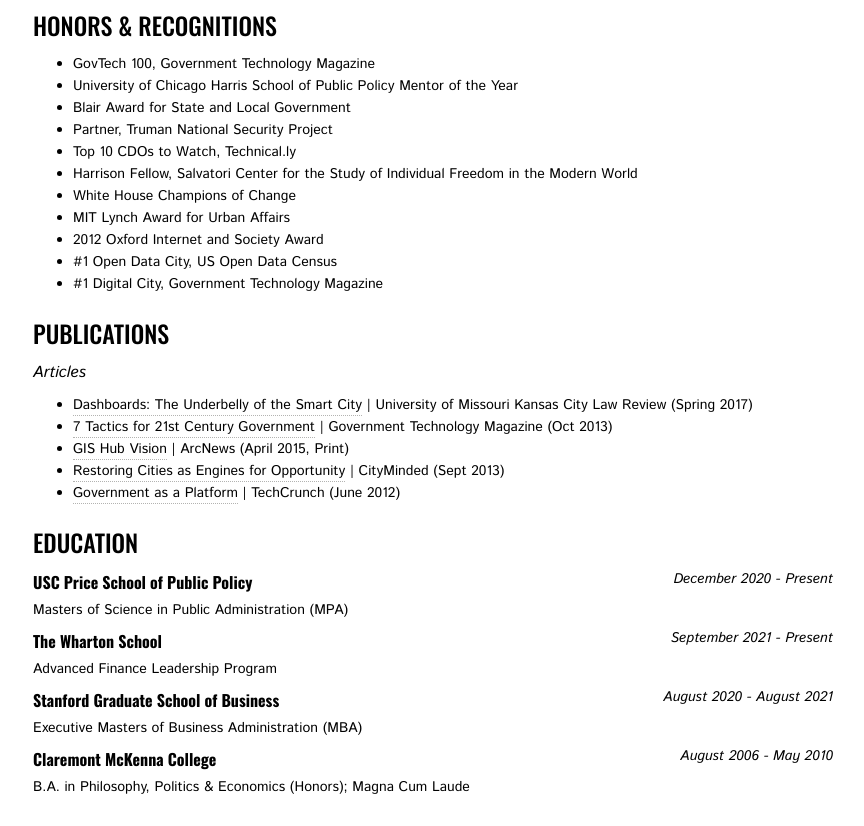
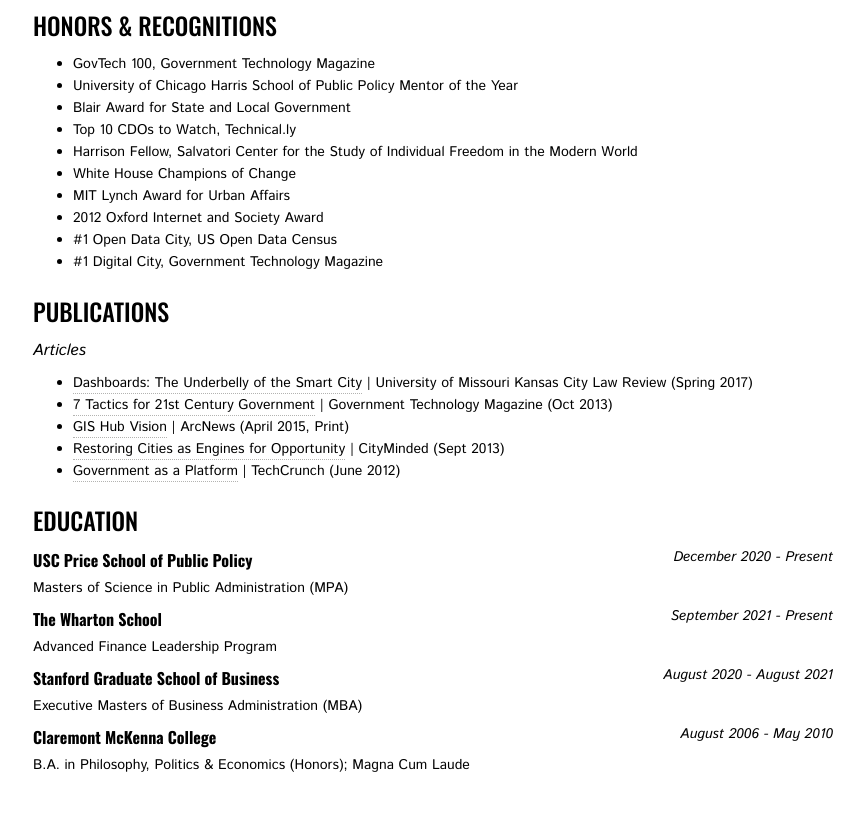
Before and after one commit to abhinemani/cv, a plain HTML site: page index.html in a window 1280 px wide. Shown: the part 2406-3232 px from the top of the page, without its empty margins (207-1071 px from the left). After the commit the page ends 3210 px from the top, so only its background shows below. Drawn offline with nearby package versions, Linux system fonts and the light colour scheme; a web font is replaced by a local one.

Commit message:
fixed paging

```diff
--- a/index.html
+++ b/index.html
@@ -199,7 +199,6 @@
 					<li class="full-width-list">GovTech 100, Government Technology Magazine</li>
 					<li class="full-width-list">University of Chicago Harris School of Public Policy Mentor of the Year</li>
 					<li class="full-width-list">Blair Award for State and Local Government</li>
-					<li class="full-width-list">Partner, Truman National Security Project</li>
 					<li class="full-width-list">Top 10 CDOs to Watch, Technical.ly</li>
 					<li class="full-width-list">Harrison Fellow, Salvatori Center for the Study of Individual Freedom in the Modern World</li>
 					<li class="full-width-list">White House Champions of Change</li>
```
